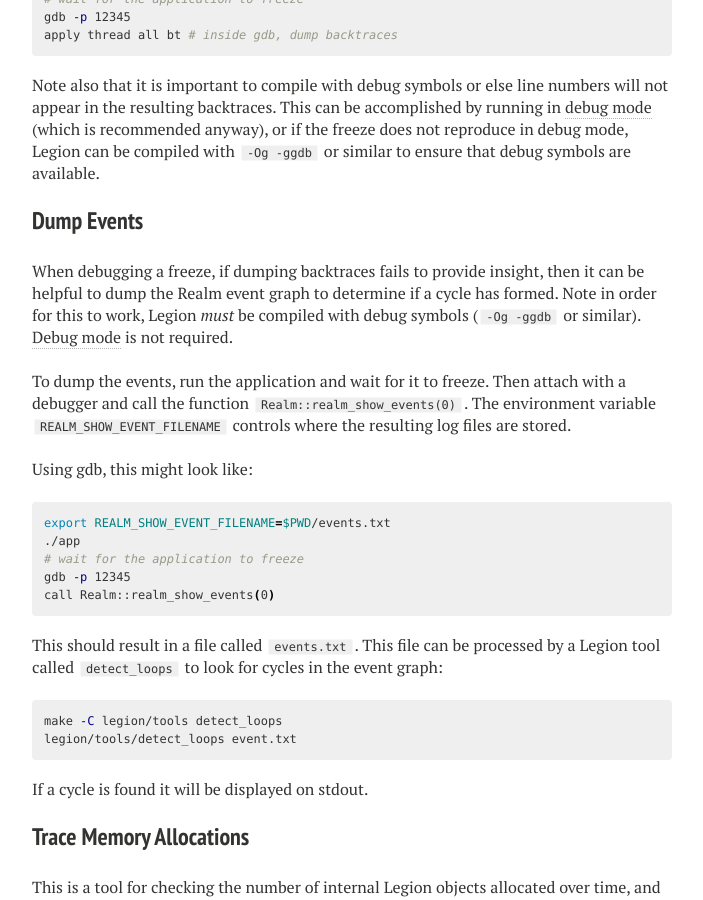
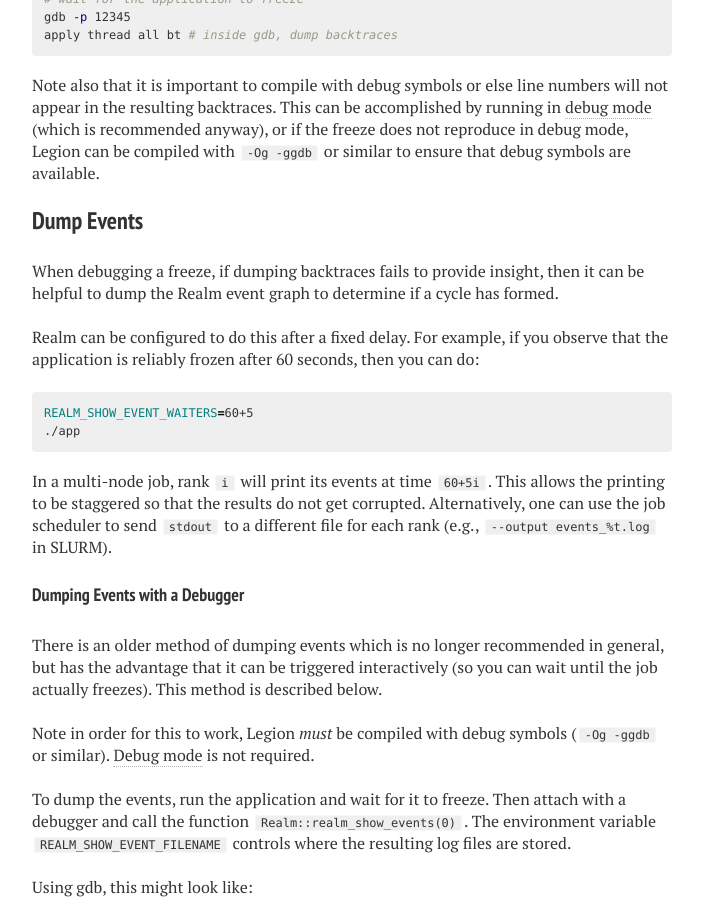
Before and after one commit to apryakhin/legion.stanford.edu, a Jekyll site: the page built from debugging.md, in a window 1280 px wide and 900 px high, scrolled down 8416 px. Shown: the whole window, without its empty margins (288-991 px from the left). Built offline with Jekyll 4.4.1, drawn with Linux system fonts in a browser that asks for light colours; nearby versions of some CDN libraries; some of the changed text lies outside the part shown.

Commit message:
Update event dump instructions.

```diff
--- a/debugging.md
+++ b/debugging.md
@@ -29,7 +29,7 @@ tools have been exhausted or in special circumstances:
  * [Full-Size Instances](#full-size-instances)
  * [Separate Runtime Instances](#separate-runtime-instances) (`./app -lg:separate -ll:util 0`)
  * [Dump Backtraces](#dump-backtraces) (`./app -ll:force_kthreads`)
- * [Dump Events](#dump-events)
+ * [Dump Events](#dump-events) (`REALM_SHOW_EVENT_WAITERS=60+5`)
  * [Trace Memory Allocations](#trace-memory-allocations) (`CC_FLAGS=-DTRACE_ALLOCATION make; ./app -level allocation=2`)
  * [Legion GC](#legion-gc) (`CC_FLAGS=-DLEGION_GC make; ./app -level legion_gc=2 -logfile gc_%.log; tools/legion_gc.py -l gc_*.log`)
 
@@ -474,7 +474,31 @@ that debug symbols are available.
 
 When debugging a freeze, if dumping backtraces fails to provide
 insight, then it can be helpful to dump the Realm event graph to
-determine if a cycle has formed. Note in order for this to work,
+determine if a cycle has formed.
+
+Realm can be configured to do this after a fixed delay. For example,
+if you observe that the application is reliably frozen after 60
+seconds, then you can do:
+
+{% highlight bash %}
+REALM_SHOW_EVENT_WAITERS=60+5
+./app
+{% endhighlight %}
+
+In a multi-node job, rank `i` will print its events at time
+`60+5i`. This allows the printing to be staggered so that the results
+do not get corrupted. Alternatively, one can use the job scheduler to
+send `stdout` to a different file for each rank (e.g.,
+`--output events_%t.log` in SLURM).
+
+#### Dumping Events with a Debugger
+
+There is an older method of dumping events which is no longer
+recommended in general, but has the advantage that it can be triggered
+interactively (so you can wait until the job actually freezes). This
+method is described below.
+
+Note in order for this to work,
 Legion *must* be compiled with debug symbols (`-Og -ggdb` or
 similar). [Debug mode](#debug-mode) is not required.
 
```
